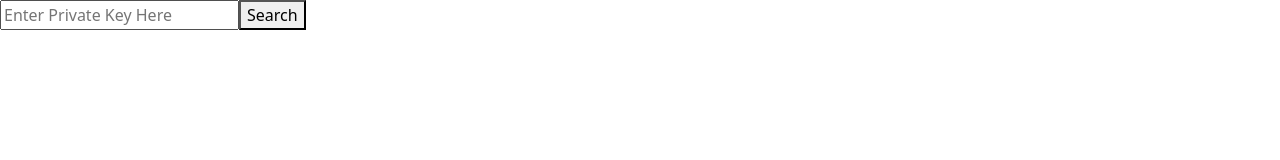
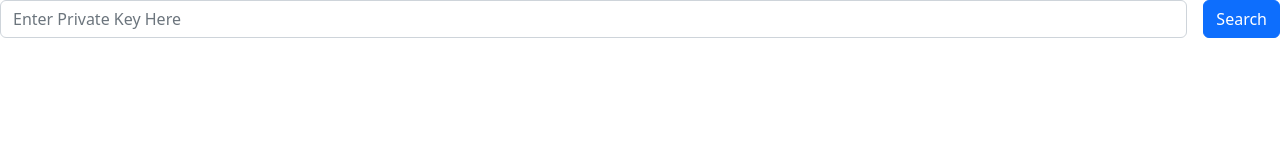
Before and after one commit to ayushch80/privatekey-to-address-html, a plain HTML site: page index.html in a window 1280 px wide. Drawn offline with nearby package versions, Linux system fonts and the light colour scheme.

Commit message:
Update index.html

```diff
--- a/index.html
+++ b/index.html
@@ -8,8 +8,8 @@
   </head>
   <body>
      <form class="d-flex" id="privKey" method="POST">
-      <input type="text" placeholder="Enter Private Key Here" id="searchPriv"/>
-      <button name="data" type="button" id="btn_click">Search</button>
+      <input class="form-control me-3" type="search" aria-label="Search" type="text" placeholder="Enter Private Key Here" id="searchPriv"/>
+      <button name="data" type="button" class="btn btn-primary" id="btn_click">Search</button>
      </form>
     <div id="wallet"></div>
     <script type="module">
```
